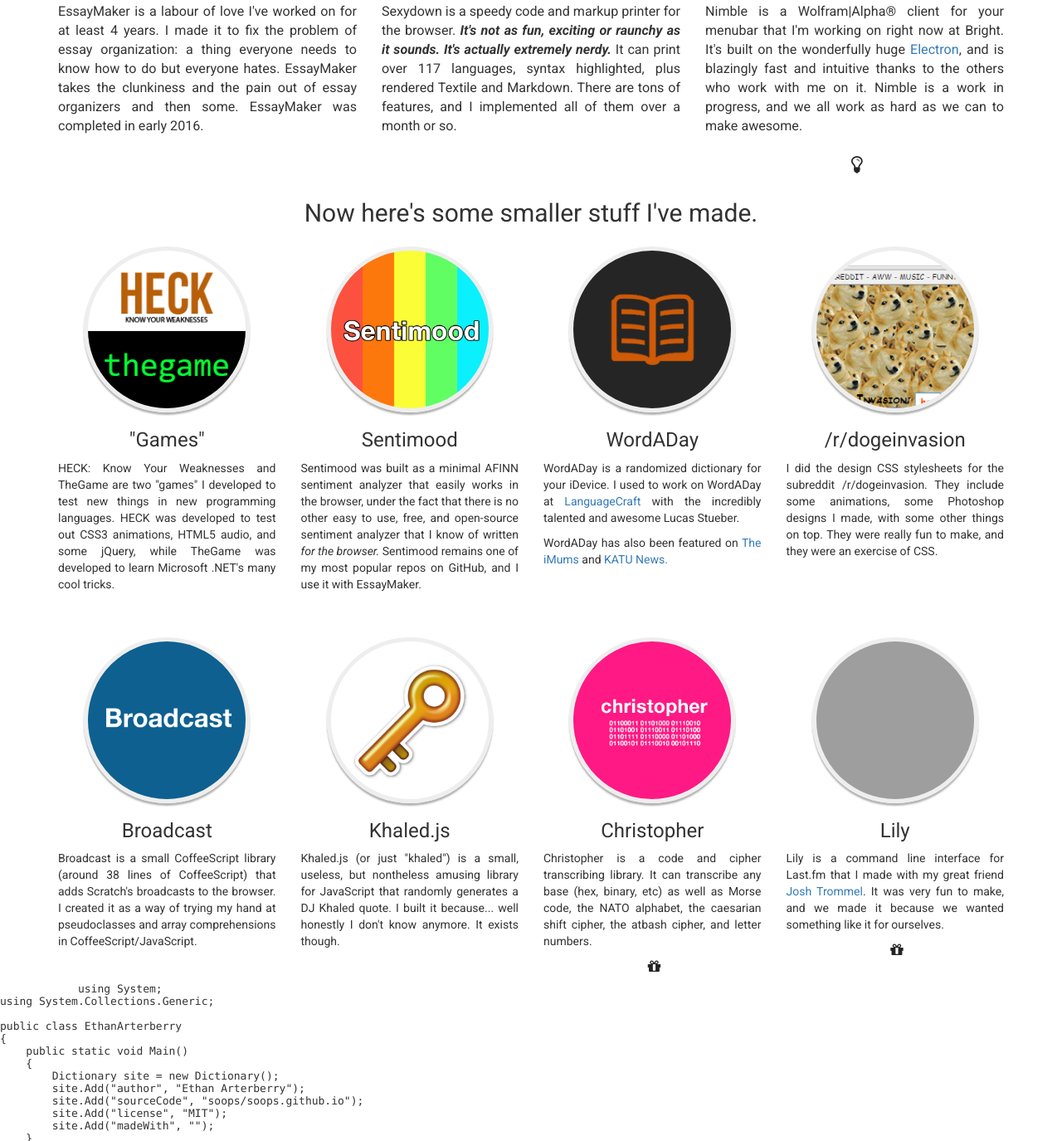
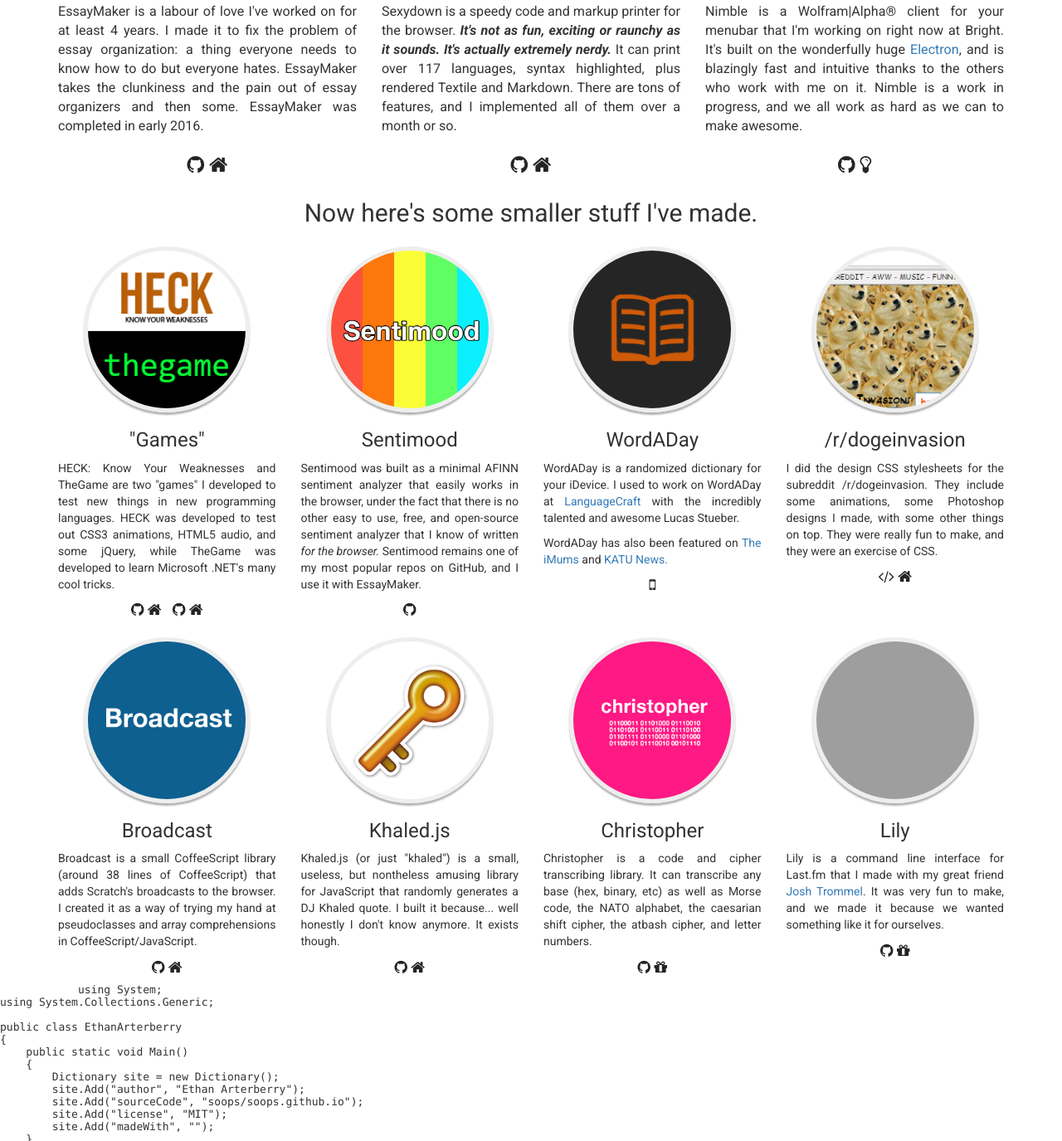
Before and after one commit to sargeant45/Simple-Landing-Page, a plain HTML site: page index.html in a window 1280 px wide. Shown: the part 918-2293 px from the top of the page at 83% size. Drawn offline with nearby package versions, Linux system fonts and the light colour scheme; grey boxes are pictures that could not be loaded; some icons are missing; a small style sheet from the web is missing; a web font is replaced by a local one.

Commit message:
remove entypo

```diff
--- a/css/main.css
+++ b/css/main.css
@@ -8,13 +8,8 @@ MIT license, bitches
 /* Google Fonts */
 @import url(https://fonts.googleapis.com/css?family=Roboto:400,400italic,700,700italic|Inconsolata:400,700);
 
-/* Entypo + Font Awesome */
-@import url(http://weloveiconfonts.com/api/?family=entypo);
+/* Font Awesome */
 @import url(https://maxcdn.bootstrapcdn.com/font-awesome/4.5.0/css/font-awesome.min.css);
-
-[class*="entypo-"]:before {
-  font-family: 'entypo', sans-serif;
-}
 
 html, body {
     height: 100%;
--- a/index.html
+++ b/index.html
@@ -119,7 +119,7 @@
                     <h2>EssayMaker</h2>
                     <p>EssayMaker is a labour of love I've worked on for at least 4 years. I made it to fix the problem of essay organization: a thing everyone needs to know how to do but everyone hates. EssayMaker takes the clunkiness and the pain out of essay organizers and then some. EssayMaker was completed in early 2016.</p>
                     <div class="links">
-                        <h3><a href="https://github.com/sargeant45/EssayMaker"><span class="entypo-github icon"></span></a> <a href="http://getessaymaker.com"><span class="entypo-home icon"></span></a></h4>
+                        <h3><a href="https://github.com/sargeant45/EssayMaker"><span class="fa fa-github icon"></span></a> <a href="http://getessaymaker.com"><span class="fa fa-home icon"></span></a></h4>
                     </div>
                 </div>
                 <div class="col-md-4 major">
@@ -127,7 +127,7 @@
                     <h2>Sexydown</h2>
                     <p>Sexydown is a speedy code and markup printer for the browser. <b><em>It's not as fun, exciting or raunchy as it sounds. It's actually extremely nerdy.</em></b> It can print over 117 languages, syntax highlighted, plus rendered Textile and Markdown. There are tons of features, and I implemented all of them over a month or so.</p>
                     <div class="links">
-                        <h3><a href="https://github.com/sargeant45/Sexydown"><span class="entypo-github icon"></span></a> <a href="http://soops.github.io/Sexydown"><span class="entypo-home icon"></span></a></h3>
+                        <h3><a href="https://github.com/sargeant45/Sexydown"><span class="fa fa-github icon"></span></a> <a href="http://soops.github.io/Sexydown"><span class="fa fa-home icon"></span></a></h3>
                     </div>
                 </div>
                 <div class="col-md-4 major">
@@ -136,7 +136,7 @@
                     <p>Nimble is a Wolfram|Alpha® client for your menubar that I'm working on right now at Bright. It's built on the wonderfully huge <a href="http://electron.atom.io">Electron</a>, and is blazingly fast and intuitive thanks to the others who work with me on it. Nimble is a work in progress, and we all work as hard as we can to make awesome.</p>
                     <div class="links">
                         <h3>
-                            <a href="http://github.com/madebybright/Nimble"><span class="entypo-github icon"></span></a>
+                            <a href="http://github.com/madebybright/Nimble"><span class="fa fa-github icon"></span></a>
                             <a href="http://madebybright.com"><span class="bright fa fa-lightbulb-o icon"></span></a>
                         </h3>
                     </div>
@@ -150,7 +150,7 @@
                     <h3>"Games"</h3>
                     <p>HECK: Know Your Weaknesses and TheGame are two "games" I developed to test new things in new programming languages. HECK was developed to test out CSS3 animations, HTML5 audio, and some jQuery, while TheGame was developed to learn Microsoft .NET's many cool tricks.</p>
                     <div class="links">
-                        <h4><a href="https://github.com/sargeant45/TheGame"><span class="entypo-github icon thegame"></span></a> <a href="http://soops.github.io/TheGame"><span class="entypo-home icon thegame"></span></a> &nbsp; <a href="https://github.com/sargeant45/heck"><span class="entypo-github icon heck"></span></a> <a href="http://soops.github.io/heck"><span class="entypo-home icon heck"></span></a></h4>
+                        <h4><a href="https://github.com/sargeant45/TheGame"><span class="fa fa-github icon thegame"></span></a> <a href="http://soops.github.io/TheGame"><span class="fa fa-home icon thegame"></span></a> &nbsp; <a href="https://github.com/sargeant45/heck"><span class="fa fa-github icon heck"></span></a> <a href="http://soops.github.io/heck"><span class="fa fa-home icon heck"></span></a></h4>
                     </div>
                 </div>
                 <div class="col-md-3">
@@ -158,7 +158,7 @@
                     <h3>Sentimood</h3>
                     <p>Sentimood was built as a minimal AFINN sentiment analyzer that easily works in the browser, under the fact that there is no other easy to use, free, and open-source sentiment analyzer that I know of written <i>for the browser.</i> Sentimood remains one of my most popular repos on GitHub, and I use it with EssayMaker.</p>
                     <div class="links">
-                        <h4><a href="https://github.com/sargeant45/sentimood"><span class="entypo-github icon"></span></a></h4>
+                        <h4><a href="https://github.com/sargeant45/sentimood"><span class="fa fa-github icon"></span></a></h4>
                     </div>
                 </div>
                 <div class="col-md-3">
@@ -167,7 +167,7 @@
                     <p>WordADay is a randomized dictionary for your iDevice. I used to work on WordADay at <a href="http://www.portlandlanguagecraft.com/">LanguageCraft</a> with the incredibly talented and awesome Lucas Stueber.</p>
                     <p>WordADay has also been featured on <a href="http://www.theimum.com/2015/12/app-friday-fast-freediscounted-apps-and-ebooks-dec-11/">The iMums</a> and <a href="http://katu.com/news/local/west-linn-teen-develops-word-a-day-app">KATU News.</a></p>
                     <div class="links">
-                        <h4><a href="https://itunes.apple.com/us/app/id1029635131"><span class="entypo-mobile icon"></span></a></h4>
+                        <h4><a href="https://itunes.apple.com/us/app/id1029635131"><span class="fa fa-mobile icon"></span></a></h4>
                     </div>
                 </div>
                 <div class="col-md-3">
@@ -175,7 +175,7 @@
                     <h3>/r/dogeinvasion</h3>
                     <p>I did the design CSS stylesheets for the subreddit /r/dogeinvasion. They include some animations, some Photoshop designs I made, with some other things on top. They were really fun to make, and they were an exercise of CSS.</p>
                     <div class="links">
-                        <h4><a href="http://www.reddit.com/r/dogeinvasion/about/stylesheet"><span class="entypo-code icon"></span></a> <a href="http://reddit.com/r/dogeinvasion"><span class="entypo-home icon"></span></a></h4>
+                        <h4><a href="http://www.reddit.com/r/dogeinvasion/about/stylesheet"><span class="fa fa-code icon"></span></a> <a href="http://reddit.com/r/dogeinvasion"><span class="fa fa-home icon"></span></a></h4>
                     </div>
                 </div>
             </div>
@@ -185,7 +185,7 @@
                     <h3>Broadcast</h3>
                     <p>Broadcast is a small CoffeeScript library (around 38 lines of CoffeeScript) that adds Scratch's broadcasts to the browser. I created it as a way of trying my hand at pseudoclasses and array comprehensions in CoffeeScript/JavaScript.</p>
                     <div class="links">
-                        <h4><a href="https://github.com/sargeant45/broadcast"><span class="entypo-github icon"></span></a> <a href="http://soops.github.io/broadcast"><span class="entypo-home icon"></span></a></h4>
+                        <h4><a href="https://github.com/sargeant45/broadcast"><span class="fa fa-github icon"></span></a> <a href="http://soops.github.io/broadcast"><span class="fa fa-home icon"></span></a></h4>
                     </div>
                 </div>
                 <div class="col-md-3">
@@ -193,7 +193,7 @@
                     <h3>Khaled.js</h3>
                     <p>Khaled.js (or just "khaled") is a small, useless, but nontheless amusing library for JavaScript that randomly generates a DJ Khaled quote. I built it because... well honestly I don't know anymore. It exists though.</p>
                     <div class="links">
-                        <h4><a href="https://github.com/soops/khaled"><span class="entypo-github icon"></span></a> <a href="http://soops.github.io/broadcast"><span class="entypo-home icon"></span></a></h4>
+                        <h4><a href="https://github.com/soops/khaled"><span class="fa fa-github icon"></span></a> <a href="http://soops.github.io/broadcast"><span class="fa fa-home icon"></span></a></h4>
                     </div>
                 </div>
                 <div class="col-md-3">
@@ -201,7 +201,7 @@
                     <h3>Christopher</h3>
                     <p>Christopher is a code and cipher transcribing library. It can transcribe any base (hex, binary, etc) as well as Morse code, the NATO alphabet, the caesarian shift cipher, the atbash cipher, and letter numbers.</p>
                     <div class="links">
-                        <h4><a href="https://github.com/soops/christopher"><span class="entypo-github icon"></span></a> <a href="https://www.npmjs.com/package/christopher"><span class="fa fa-gift icon"></span></a></h4>
+                        <h4><a href="https://github.com/soops/christopher"><span class="fa fa-github icon"></span></a> <a href="https://www.npmjs.com/package/christopher"><span class="fa fa-gift icon"></span></a></h4>
                     </div>
                 </div>
                 <div class="col-md-3">
@@ -209,7 +209,7 @@
                     <h3>Lily</h3>
                     <p>Lily is a command line interface for Last.fm that I made with my great friend <a href="http://joshtrommel.com">Josh Trommel</a>. It was very fun to make, and we made it because we wanted something like it for ourselves.</p>
                     <div class="links">
-                        <h4><a href="https://github.com/trmml/lily"><span class="entypo-github icon"></span></a> <a href="https://rubygems.org/gems/lily/"><span class="fa fa-gift icon"></span></a></h4>
+                        <h4><a href="https://github.com/trmml/lily"><span class="fa fa-github icon"></span></a> <a href="https://rubygems.org/gems/lily/"><span class="fa fa-gift icon"></span></a></h4>
                     </div>
                 </div>
             </div>
```
